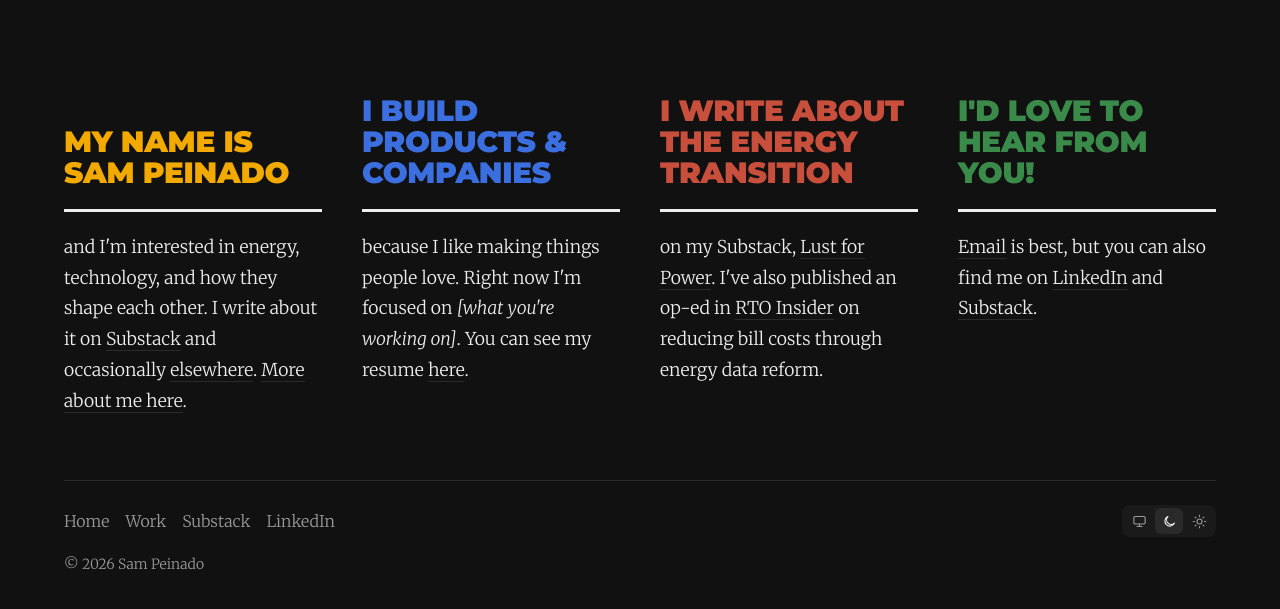
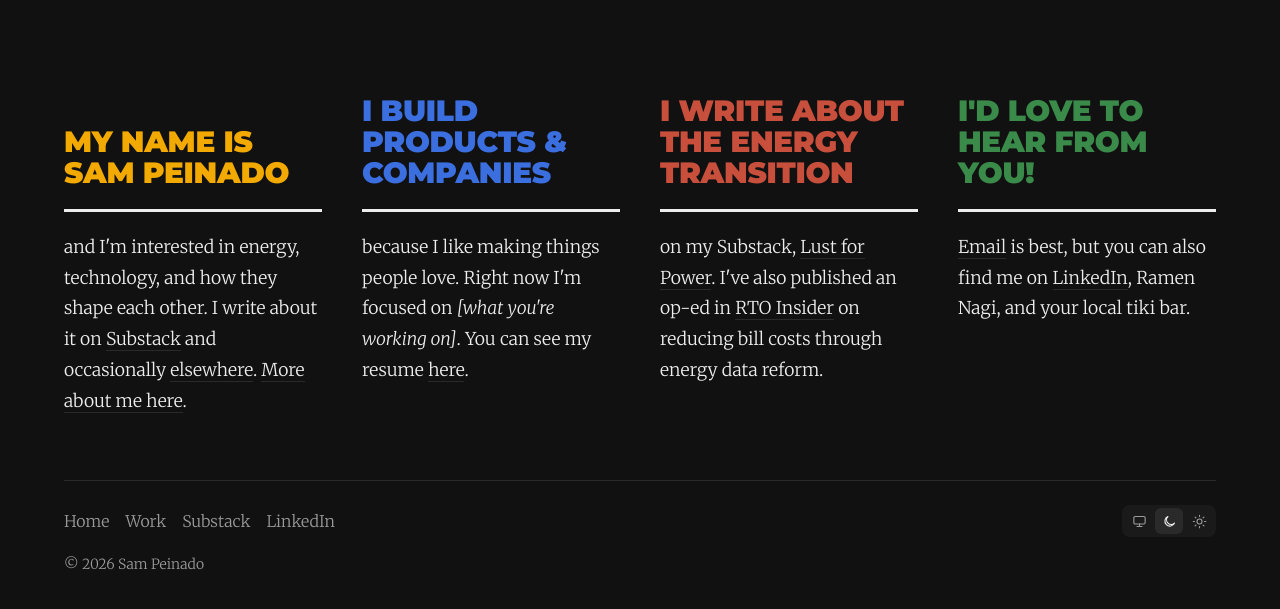
Before and after one commit to sampeinado/sampeinado.github.io, a Jekyll site: the page built from index.html, in a window 1280 px wide. Shown: the top 609 px of the page. Built offline with Jekyll 4.4.1, drawn with Linux system fonts in a browser that asks for light colours.

Commit message:
Update contact column copy
Co-Authored-By: Claude Opus 5.5 <noreply@anthropic.com>

```diff
--- a/index.html
+++ b/index.html
@@ -20,6 +20,6 @@ wide: true
 
   <section class="intro-col">
     <h2 class="green">I'd love to hear from you!</h2>
-    <p><a href="mailto:{{ site.email }}">Email</a> is best, but you can also find me on <a href="https://www.linkedin.com/in/{{ site.linkedin }}/">LinkedIn</a> and <a href="{{ site.substack }}">Substack</a>.</p>
+    <p><a href="mailto:{{ site.email }}">Email</a> is best, but you can also find me on <a href="https://www.linkedin.com/in/{{ site.linkedin }}/">LinkedIn</a>, Ramen Nagi, and your local tiki bar.</p>
   </section>
 </div>
```
